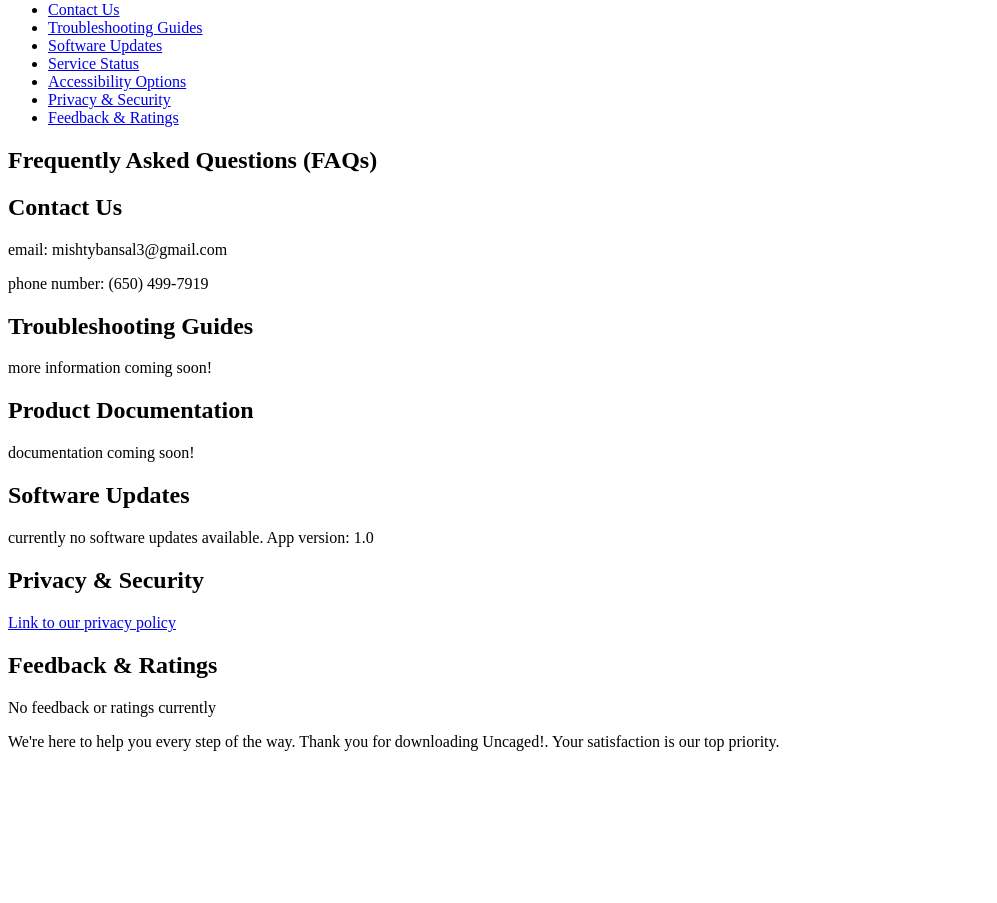
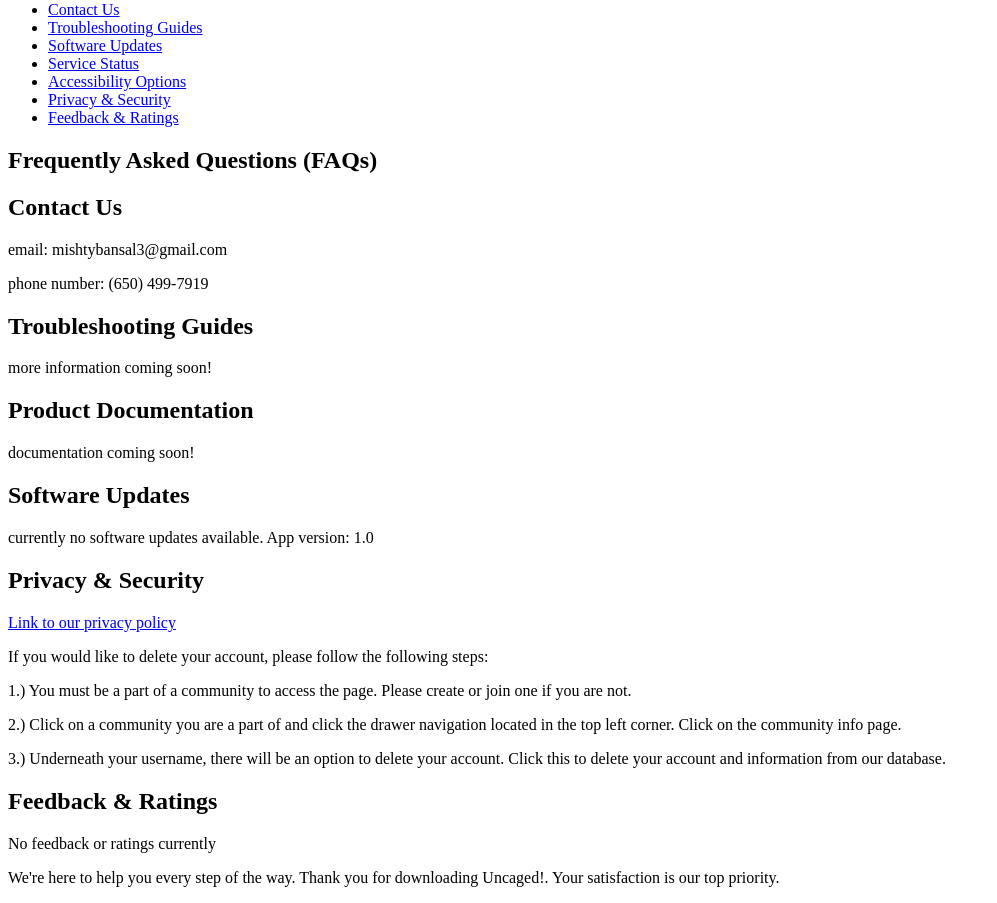
Before and after one commit to MishtyBansal/MishtyBansal.github.io, a plain HTML site: page index.html in a window 1280 px wide. Shown: the part 79-982 px from the top of the page, without its empty margins (0-997 px from the left). Before the commit the page ends 846 px from the top, so only its background shows below. Drawn offline with Linux system fonts and the light colour scheme.

Commit message:
Update index.html

```diff
--- a/index.html
+++ b/index.html
@@ -53,6 +53,12 @@
     <section id="privacy">
         <h2>Privacy & Security</h2>
         <a href="https://www.termsfeed.com/live/6ec5d78f-8d06-4f64-8078-78290d73696c">Link to our privacy policy</a>
+        <p>If you would like to delete your account, please follow the following steps: </p>
+        <p> 1.) You must be a part of a community to access the page. Please create or join one if you are not.</p>
+        <p> 2.) Click on a community you are a part of and click the drawer navigation located in the top left corner.
+            Click on the community info page.</p>
+        <p> 3.) Underneath your username, there will be an option to delete your account. Click this to delete your account
+         and information from our database. </p>
     </section>
 
     <section id="feedback">
```
